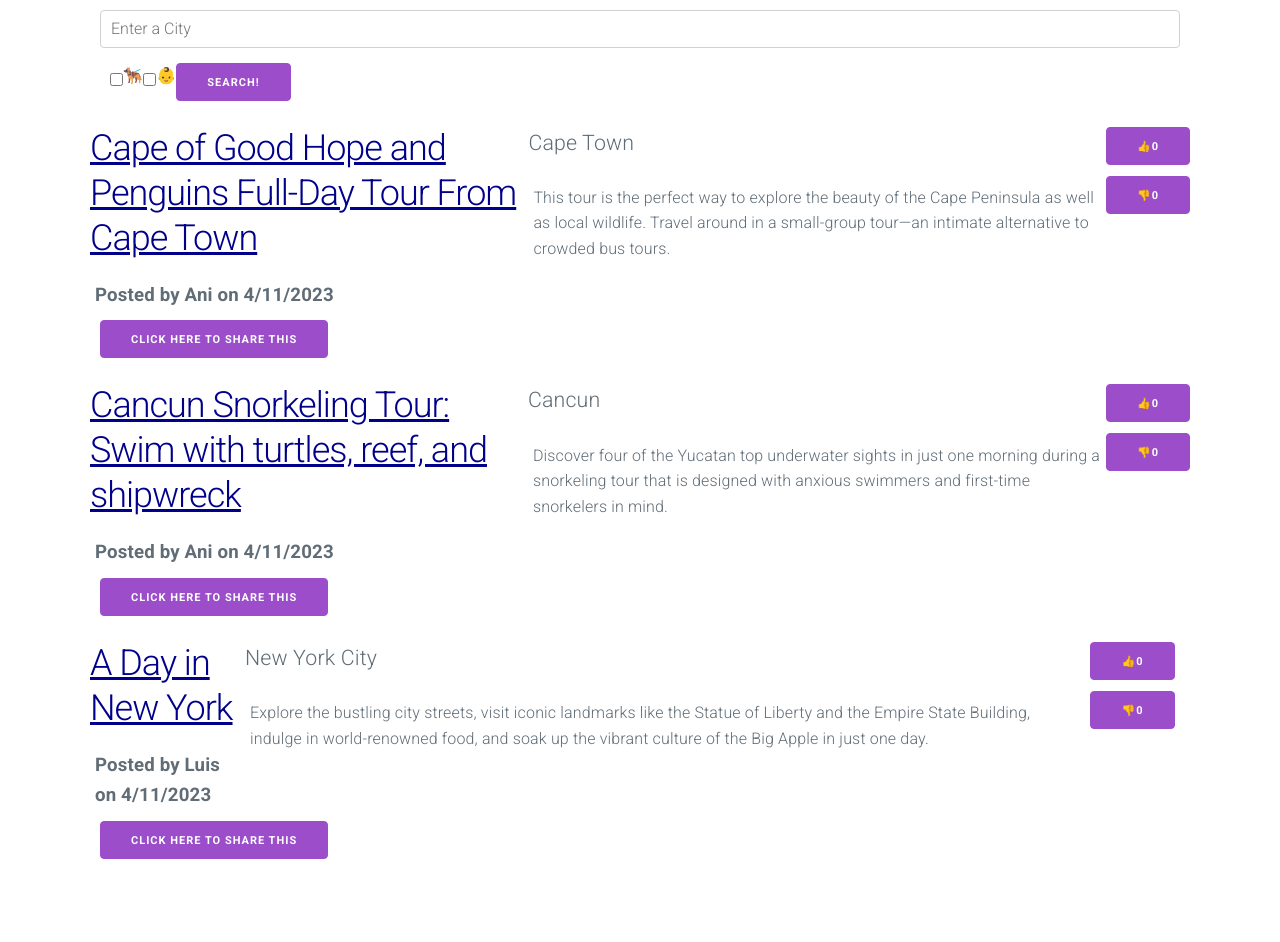
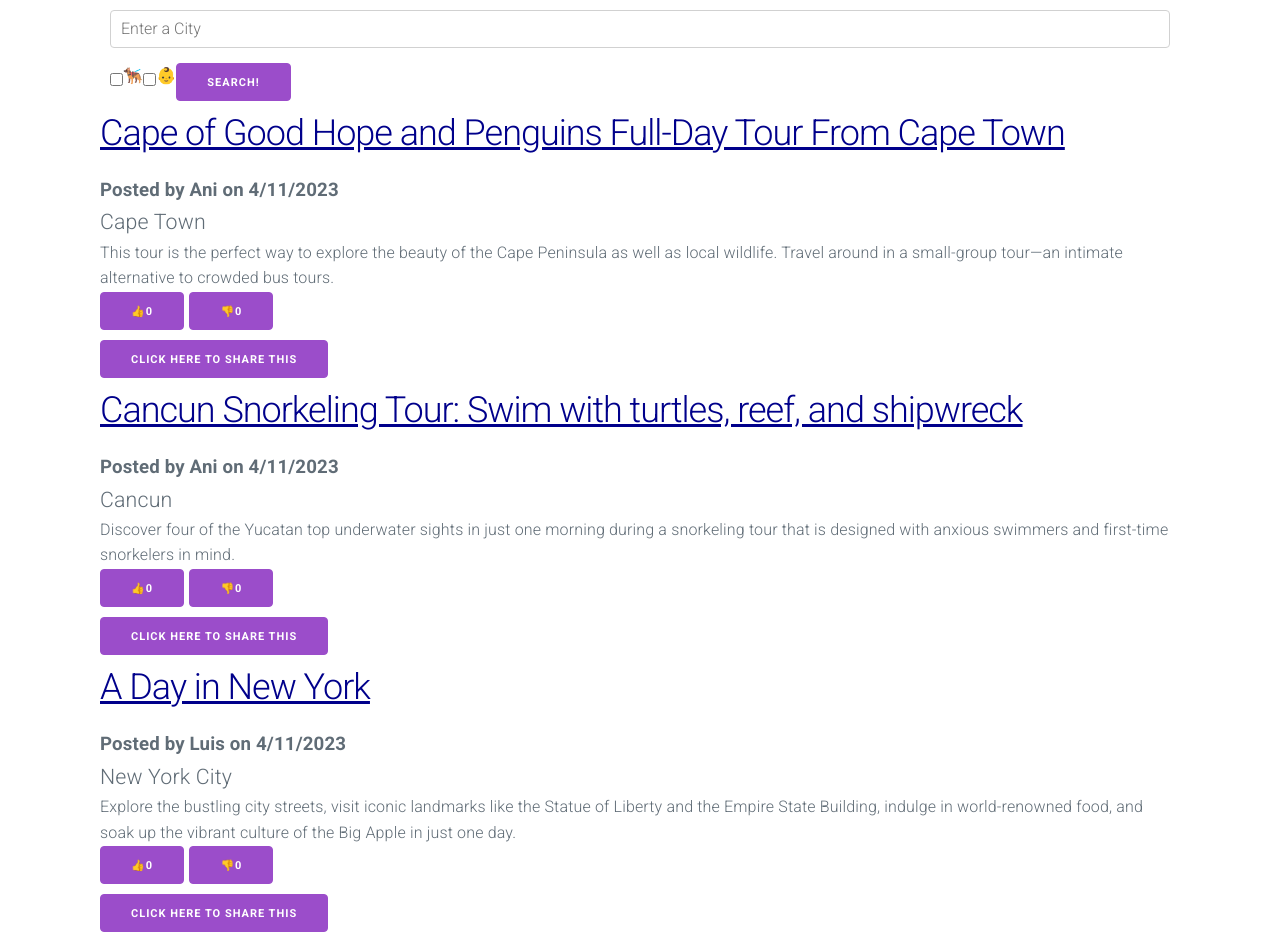
Before and after one commit to LL8719/Travel-Blog, a Node server app: page /homepage in a window 1280 px wide. Shown: the part 138-1080 px from the top of the page. Before the commit the page ends 997 px from the top, so only its background shows below. Run offline with Node 20, Linux system fonts and the light colour scheme; data comes from the database, SQL or seed files in the repository; data that the repository does not hold is empty; some libraries are stand-ins or nearby versions.

Commit message:
updated homepage styling

```diff
--- a/public/css/style.css
+++ b/public/css/style.css
@@ -48,14 +48,14 @@ nav {
 /* homepage */
 
 .post {
-  margin: 15px 0 5px 10px;
+  margin: 0;
   font-size: 16pt;
 }
 
 .post-link {
   text-decoration: underline;
   color: darkblue;
-
+  margin: 0;
 }
 
 .post-link:hover {
@@ -64,13 +64,17 @@ nav {
 }
 
 .post-author {
-  margin: 5px;
+  margin: 0;
   font-weight: bold;
   font-size: 14pt;
 }
 
+.post-location {
+  margin: 0;
+}
+
 .post-content {
-  margin: 5px;
+  margin: 0;
   font-size: 12pt;
 }
 
--- a/views/homepage.handlebars
+++ b/views/homepage.handlebars
@@ -1,6 +1,6 @@
 <!-- Filter results -->
 <div class="homepage">
-  <div class="row">
+  <div>
     <input type="text" id="byLocation" name="byLocation" placeholder="Enter a City">
   </div>
   <div class="type-search">
@@ -17,15 +17,15 @@
 </div>
 <!-- Loop over each object in the posts array -->
 {{#each posts as |post| }}
-<div class="row mb-4 post">
-  <div class="col-md-12">
+<div class="post">
+  <div>
     <h2>
       <a class="post-link" href="/allposts/{{post.id}}">{{title}}</a>
     </h2>
     <p class="post-author">Posted by {{user.username}} on {{format_date date_created}}</p>
   </div>
   <div>
-  <p>{{location}}</p>
+  <p class="post-location">{{location}}</p>
     <p class="post-content">
       {{content}}
     </p>
```
